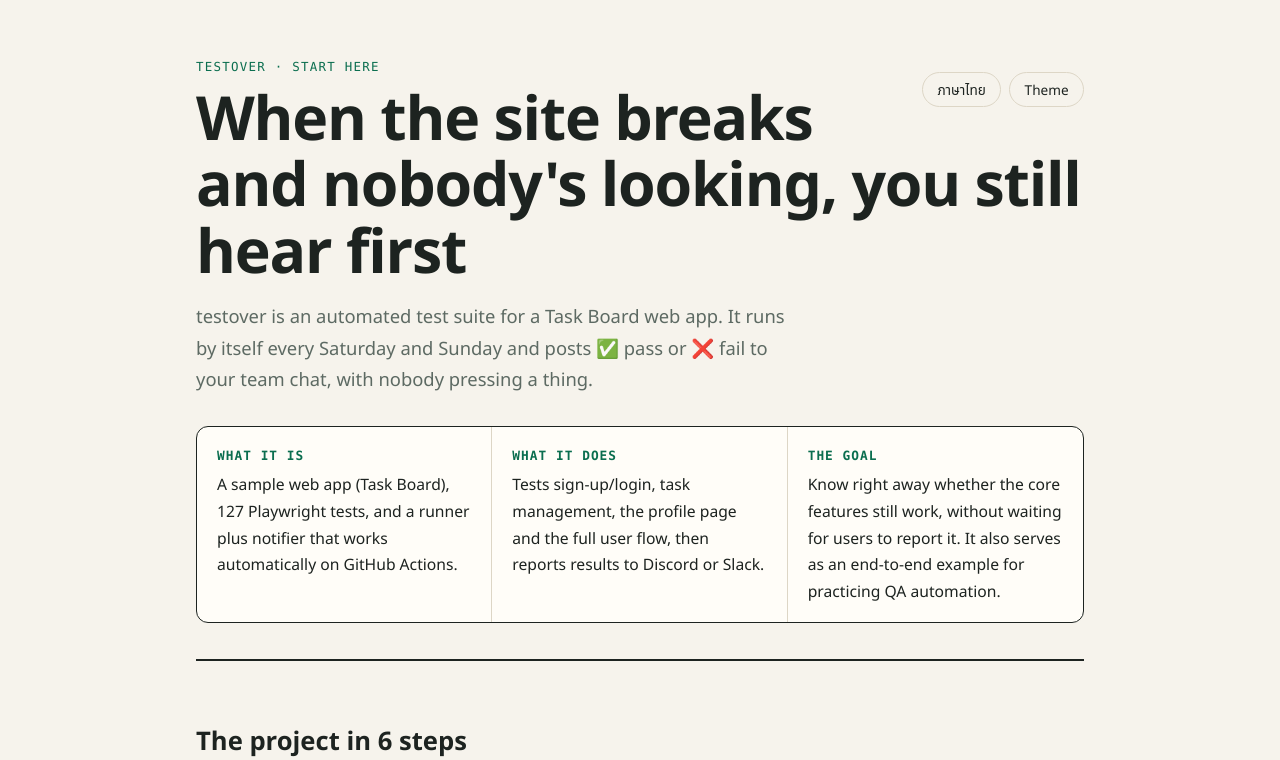
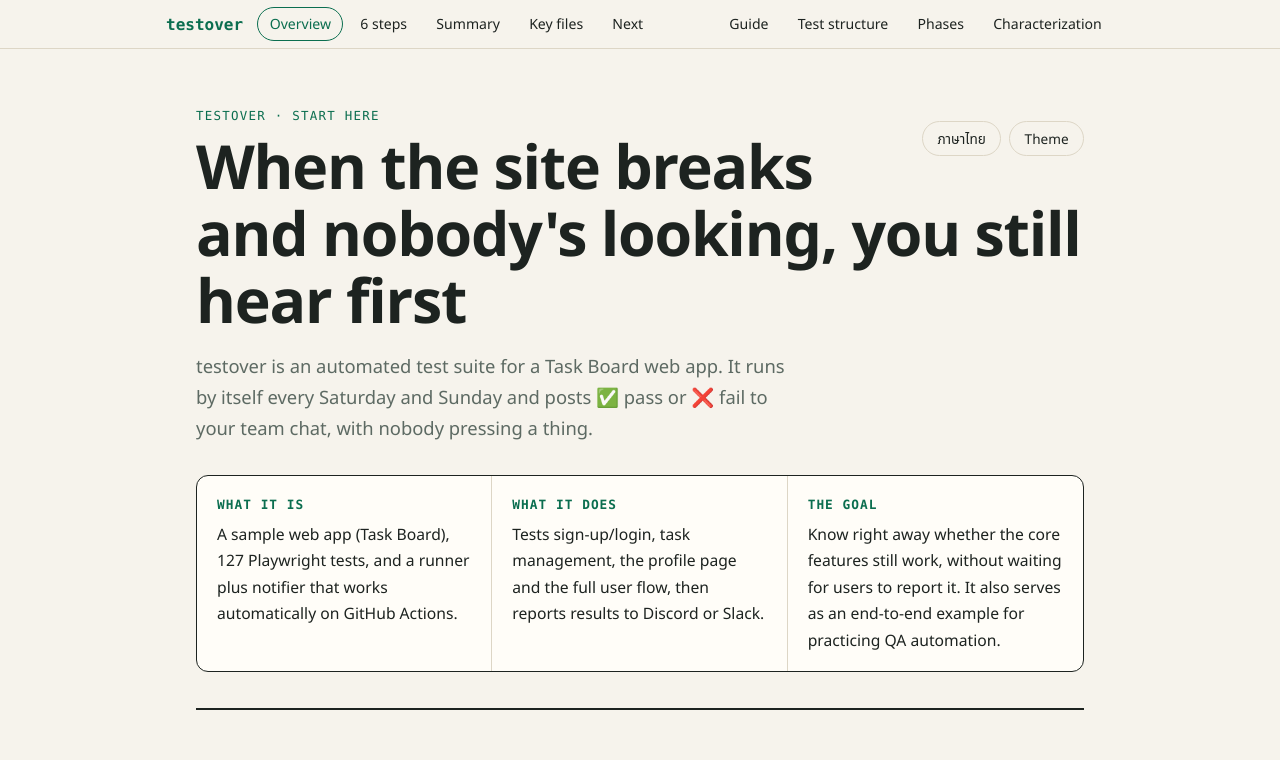
Before and after one commit to mongoemon/testover, a website: page docs/overview.en.html in a window 1280 px wide. Shown: the top 760 px of the page. Drawn offline with Linux system fonts and the light colour scheme.

Commit message:
docs: add a sticky top bar with a table of contents to the overview page (th/en)
Section anchors with active-section highlight, plus links to the guide,
test structure, automation phases and characterization pages.

Co-Authored-By: Claude Sonnet 5.5 <noreply@anthropic.com>

```diff
--- a/docs/overview.en.html
+++ b/docs/overview.en.html
@@ -107,12 +107,23 @@
       html { scroll-behavior: auto; }
       .step-card, .step-card:hover { transition: none; transform: none; }
     }
+
+    .topnav { position: sticky; top: 0; z-index: 20; background: color-mix(in srgb, var(--bg) 88%, transparent); backdrop-filter: blur(8px); border-bottom: 1px solid var(--line); }
+    .topnav .in { max-width: 980px; margin: 0 auto; padding: .45rem 16px; display: flex; align-items: center; gap: .3rem; overflow-x: auto; scrollbar-width: none; }
+    .topnav .in::-webkit-scrollbar { display: none; }
+    .topnav .brand { font-family: var(--font-mono); font-weight: 700; color: var(--accent); text-decoration: none; margin-right: .6rem; white-space: nowrap; }
+    .topnav a.l { color: var(--ink); text-decoration: none; font-size: .88rem; padding: .25rem .7rem; border-radius: 999px; border: 1px solid transparent; white-space: nowrap; }
+    .topnav a.l:hover { border-color: var(--line); background: var(--surface); }
+    .topnav a.l[aria-current="true"] { border-color: var(--accent); color: var(--accent); }
+    .topnav .sep { flex: 1 0 .8rem; }
+    h2.sec, section.next { scroll-margin-top: 3.4rem; }
   </style>
 </head>
 <body>
+<nav class="topnav" aria-label="Contents"><div class="in"><a class="brand" href="#top">testover</a><a class="l" href="#top">Overview</a><a class="l" href="#steps">6 steps</a><a class="l" href="#summary">Summary</a><a class="l" href="#files">Key files</a><a class="l" href="#next">Next</a><span class="sep"></span><a class="l" href="guide.html">Guide</a><a class="l" href="testing-structure.en.html">Test structure</a><a class="l" href="automation-phases.en.html">Phases</a><a class="l" href="characterization-why.en.html">Characterization</a></div></nav>
 <div class="wrap">
 
-  <header class="hero">
+  <header class="hero" id="top">
     <div class="topbar">
       <a class="pill" href="overview.html" hreflang="th" lang="th">ภาษาไทย</a>
       <button class="pill" id="theme" type="button" aria-label="Toggle light/dark theme">Theme</button>
@@ -137,7 +148,7 @@
     </div>
   </header>
 
-  <h2 class="sec">The project in 6 steps</h2>
+  <h2 class="sec" id="steps">The project in 6 steps</h2>
   <p class="sub">Follow along step by step to see what each part of the project is for and how the parts connect.</p>
 
   <ol class="journey">
@@ -222,7 +233,7 @@ npm test                          # run all 127 tests</pre>
     </li>
   </ol>
 
-  <h2 class="sec">What the project can do</h2>
+  <h2 class="sec" id="summary">What the project can do</h2>
   <p class="sub">Numbers below are taken from the project README.</p>
   <div class="caps">
     <div class="cap"><span class="n">127</span><h3>Test cases</h3><p>E2E, contract, characterization and accessibility (plus 42 unit tests)</p></div>
@@ -231,7 +242,7 @@ npm test                          # run all 127 tests</pre>
     <div class="cap"><span class="n">2</span><h3>Notification channels</h3><p>Discord and Slack share one webhook format, no code changes</p></div>
   </div>
 
-  <h2 class="sec">Key files to know</h2>
+  <h2 class="sec" id="files">Key files to know</h2>
   <p class="sub">If you want to change or add something, look here first.</p>
   <div class="tablewrap">
     <table>
@@ -249,7 +260,7 @@ npm test                          # run all 127 tests</pre>
 
   <div class="note"><strong>Heads up:</strong> the app stores passwords as plain text in localStorage on purpose, so it can be tested without a backend. Never do this in a real product. Your webhook URL is a secret: keep it in GitHub Secrets only.</div>
 
-  <section class="next">
+  <section class="next" id="next">
     <h2>Where to go next</h2>
     <ul>
       <li>Set up a webhook, secret and cron time: <a href="guide.html">guide.html</a> (Thai; has a checklist and a time converter)</li>
@@ -279,5 +290,12 @@ npm test                          # run all 127 tests</pre>
     });
   })();
 </script>
+<script>
+(function(){var links=[].slice.call(document.querySelectorAll('.topnav a.l[href^="#"]'));
+if(!('IntersectionObserver' in window))return;
+var map={};links.forEach(function(a){var el=document.getElementById(a.getAttribute('href').slice(1));if(el)map[el.id]=a});
+var io=new IntersectionObserver(function(es){es.forEach(function(e){if(e.isIntersecting){links.forEach(function(a){a.removeAttribute('aria-current')});map[e.target.id].setAttribute('aria-current','true')}})},{rootMargin:'-20% 0px -70% 0px'});
+Object.keys(map).forEach(function(id){io.observe(document.getElementById(id))})})();
+</script>
 </body>
 </html>
```
Also changed, not shown: docs/overview.html (+23 -5 lines).
